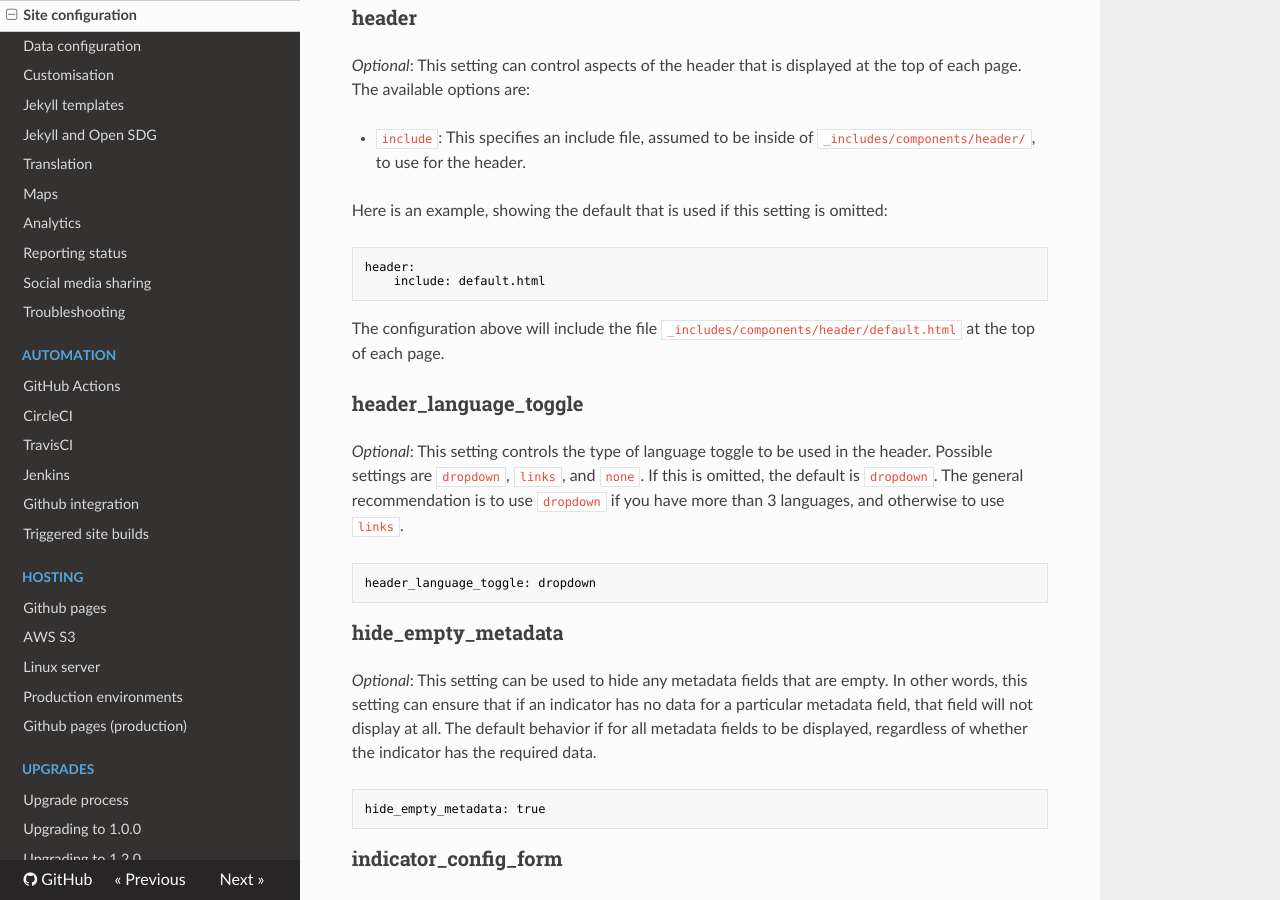
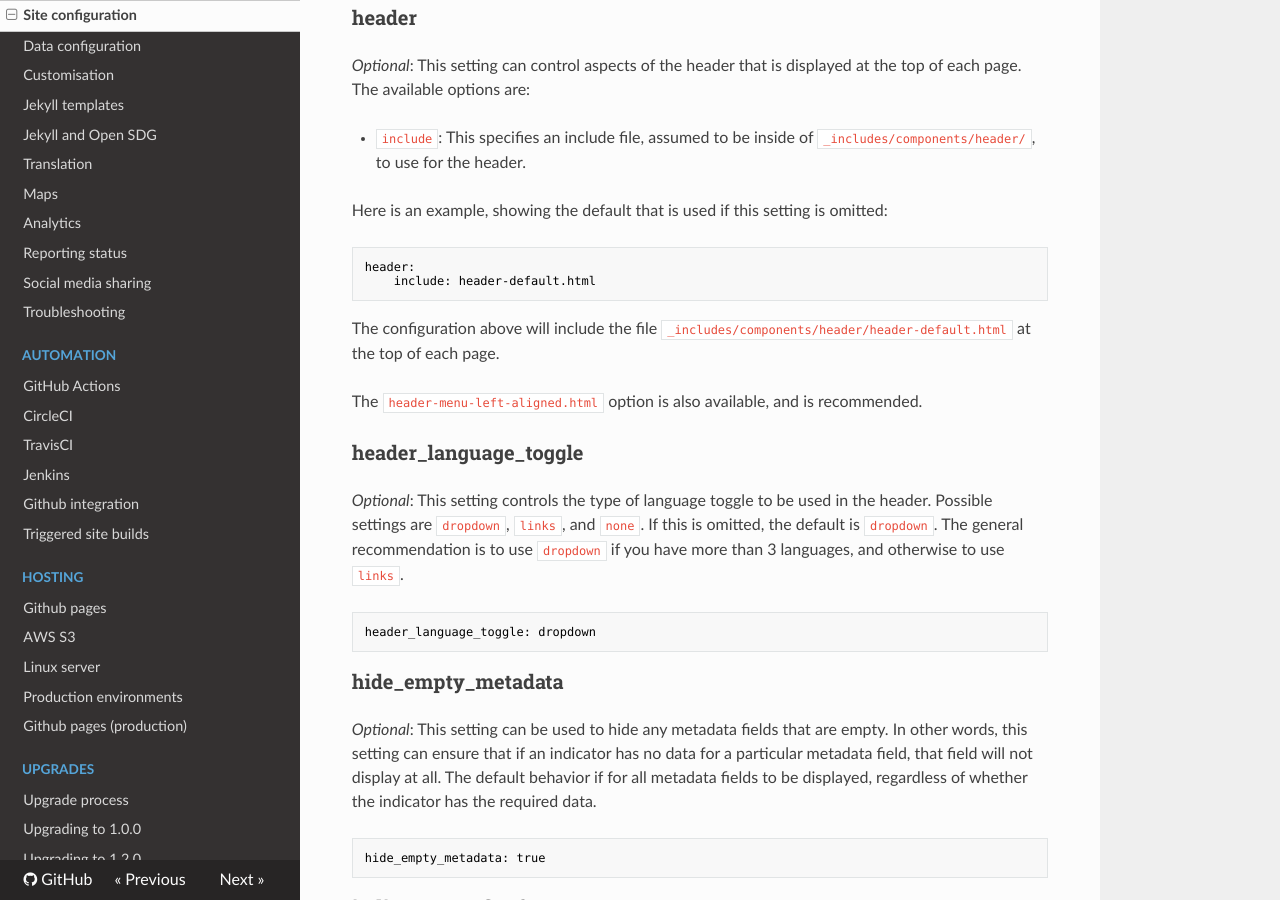
Before and after one commit to open-sdg/open-sdg, an MkDocs documentation site: the page built from docs/configuration.md, in a window 1280 px wide and 900 px high, scrolled down 10596 px. Built offline with MkDocs 1.6.1, drawn with Linux system fonts in a browser that asks for light colours; nearby versions of some CDN libraries; old or Windows-style settings are respelled for this version of MkDocs.

````diff
--- a/docs/configuration.md
+++ b/docs/configuration.md
@@ -450,10 +450,12 @@ Here is an example, showing the default that is used if this setting is omitted:
 
 ```nohighlight
 header:
-    include: default.html
+    include: header-default.html
 ```
 
-The configuration above will include the file `_includes/components/header/default.html` at the top of each page.
+The configuration above will include the file `_includes/components/header/header-default.html` at the top of each page.
+
+The `header-menu-left-aligned.html` option is also available, and is recommended.
 
 ### header_language_toggle
 
--- a/mkdocs.yml
+++ b/mkdocs.yml
@@ -82,3 +82,4 @@ pages:
         - Upgrade process: upgrades/upgrade-process.md
         - Upgrading to 1.0.0: upgrades/upgrading-1-0-0.md
         - Upgrading to 1.2.0: upgrades/upgrading-1-2-0.md
+        - Upgrading to 1.3.0: upgrades/upgrading-1-3-0.md
````
Also changed, not shown: docs/upgrades/upgrading-1-3-0.md (added, +51 -0 lines).
